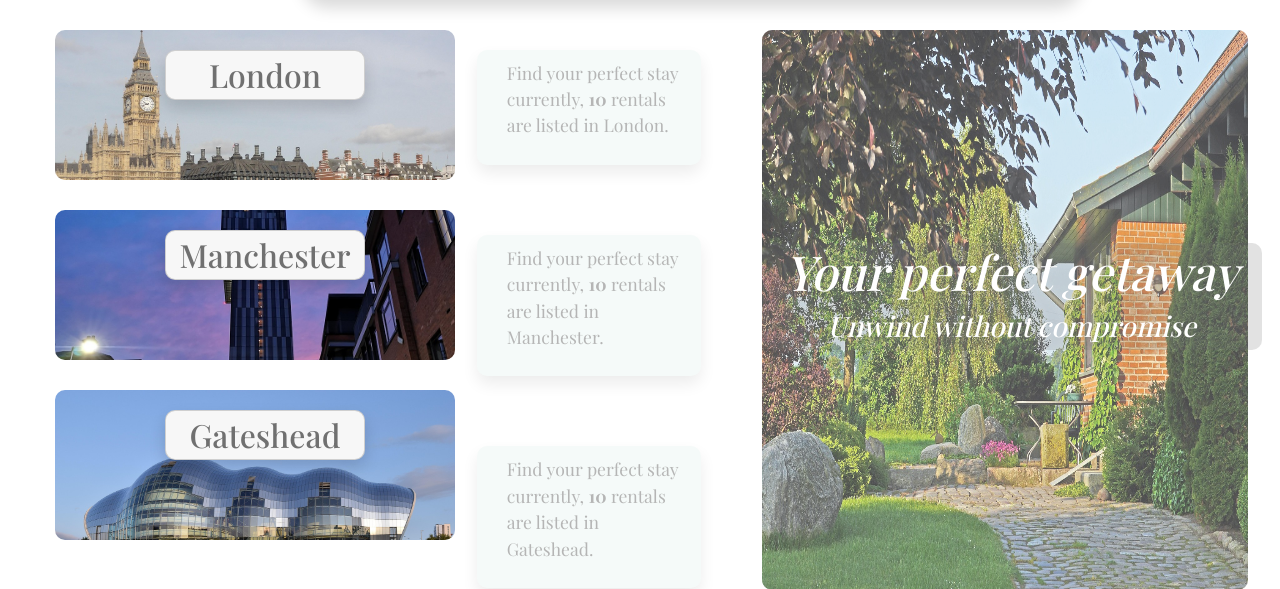
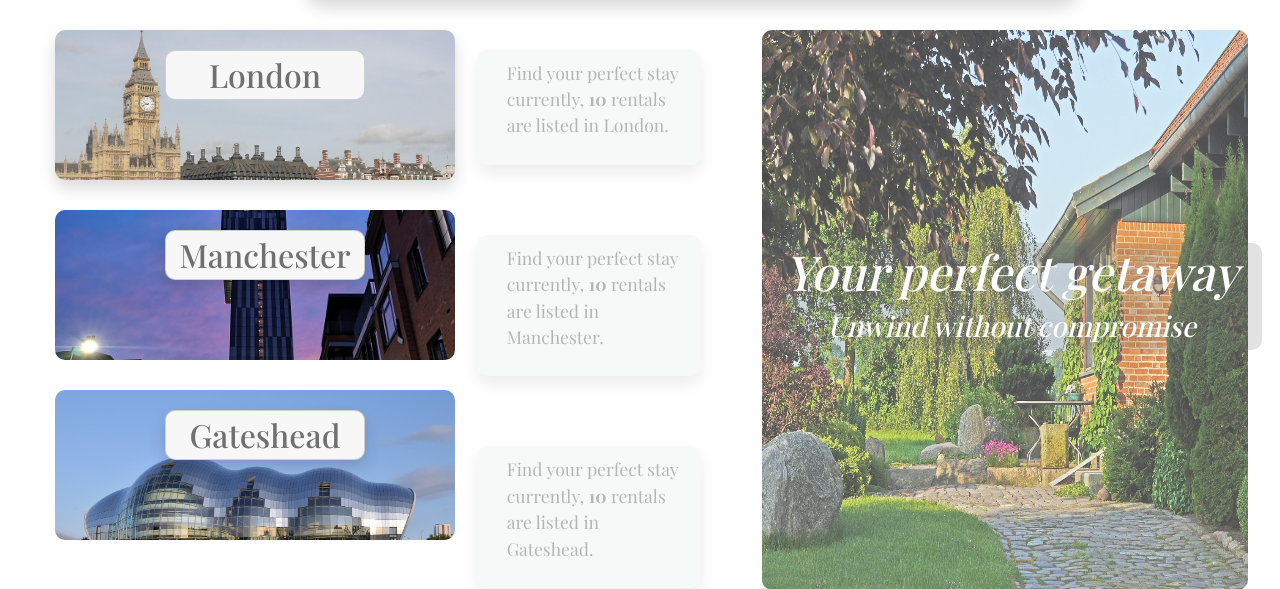
Before and after one commit to e-h-dev/kosher-gataways, a Django app: template kosher_getaways/home/templates/home/index.html in a window 1280 px wide. Shown: the part 138-727 px from the top of the page. Run offline with Django 5.2, Linux system fonts and the light colour scheme; the template is opened without the code that fills it: most values are stand-ins (such as "Sample title", 1, 10 or a date in 2020); some libraries are stand-ins or nearby versions; some web fonts are replaced.

Commit message:
Update front features load

```diff
--- a/kosher_getaways/home/templates/home/index.html
+++ b/kosher_getaways/home/templates/home/index.html
@@ -27,8 +27,8 @@
             <div class="col-4">
                 <div class="row">
                     <div class="col-12">
-                        <a href="" class="location-box" id="image-1" onmouseover="reveal()" onmouseout="hide()">
-                            <h2 id="location-header" class="location-header shadow">London</h2>
+                        <a href="" class="location-box shadow" id="image-1" onmouseover="reveal()" onmouseout="hide()">
+                            <h2 id="location-header" class="location-header">London</h2>
                         </a>
                         <div>
                         <h2 id="location-header-2" class="location-header-2 shadow">London</h2>
```
